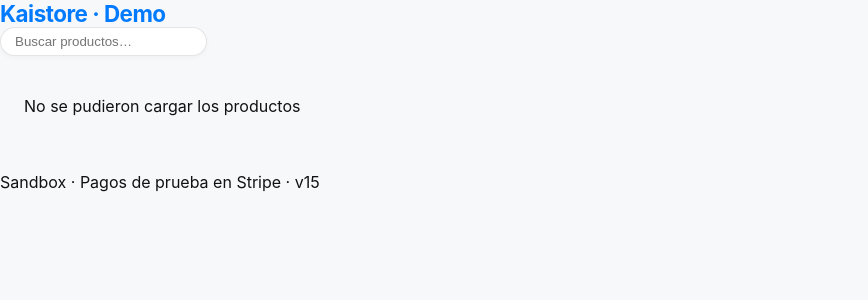
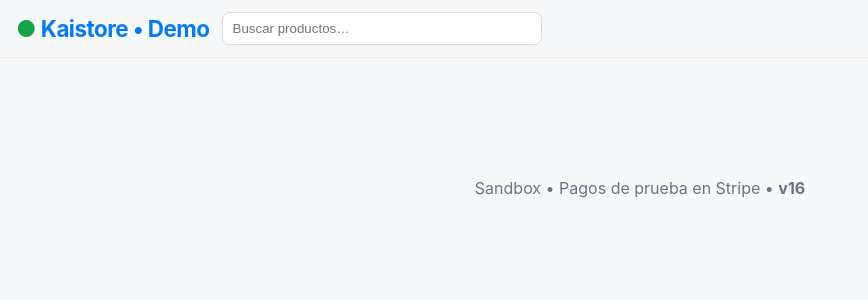
Before and after one commit to kaistorecl/Kaistore-demo, a Python web app: template templates/tienda.html in a window 1280 px wide. Shown: the top 300 px of the page, without its empty margins (0-868 px from the left). Run offline with Jinja, Linux system fonts and the light colour scheme; the template is opened without the code that fills it, so the values that code supplies are empty.

Commit message:
Update tienda.html

```diff
--- a/templates/tienda.html
+++ b/templates/tienda.html
@@ -2,24 +2,38 @@
 <html lang="es">
 <head>
   <meta charset="utf-8" />
-    <meta name="viewport" content="width=device-width, initial-scale=1, viewport-fit=cover" />
-    <title>Kaistore · Demo</title>
-    <link rel="stylesheet" href="/static/style.css" />
+  <meta name="viewport" content="width=device-width, initial-scale=1" />
+  <title>Kaistore • Demo</title>
+  <link rel="stylesheet" href="/static/style.css">
+  <style>
+    /* mínimos por si tu CSS tarda */
+    .container{max-width:1080px;margin:0 auto;padding:16px}
+    .grid{display:grid;grid-template-columns:repeat(auto-fill,minmax(280px,1fr));gap:16px}
+    .card{border:1px solid #e5e7eb;border-radius:12px;overflow:hidden;background:#fff}
+    .card img{width:100%;height:200px;object-fit:cover}
+    .card .bx{padding:12px}
+    .btn{display:block;width:100%;padding:12px;border-radius:8px;border:none;cursor:pointer;background:#0b63e6;color:#fff;font-weight:600}
+    .muted{color:#6b7280;text-align:center;margin-top:32px}
+    header{display:flex;gap:12px;align-items:center;padding:12px 16px;border-bottom:1px solid #eee}
+    .brand{font-weight:700}
+    .search{flex:1;max-width:320px;padding:8px 10px;border:1px solid #ddd;border-radius:8px}
+    footer{padding:40px 0;color:#6b7280;text-align:center}
+  </style>
 </head>
 <body>
-    <header class="topbar">
-      <div class="brand">
-        <span class="dot dot-online"></span>
-        <strong>Kaistore</strong> · Demo
-      </div>
-      <input class="search" placeholder="Buscar productos…" />
+  <header>
+    <div class="brand"><span style="color:#16a34a">●</span> Kaistore • Demo</div>
+    <input id="q" class="search" placeholder="Buscar productos…" />
   </header>
 
   <main class="container">
-      <div id="product-grid" class="grid"></div>
-      <p class="footnote">Sandbox · Pagos de prueba en Stripe · v15</p>
+    <div id="products" class="grid"></div>
+    <p id="empty" class="muted" style="display:none">No hay productos publicados todavía 👋</p>
   </main>
 
-    <script src="/static/app.js?v=15"></script>
+  <footer>Sandbox • Pagos de prueba en Stripe • <b>v16</b></footer>
+
+  <script>window.__APP_VERSION__ = 16;</script>
+  <script src="/static/app.js?v=16"></script>
 </body>
 </html>
```
Lines whose indentation alone changed are shown as unchanged.
